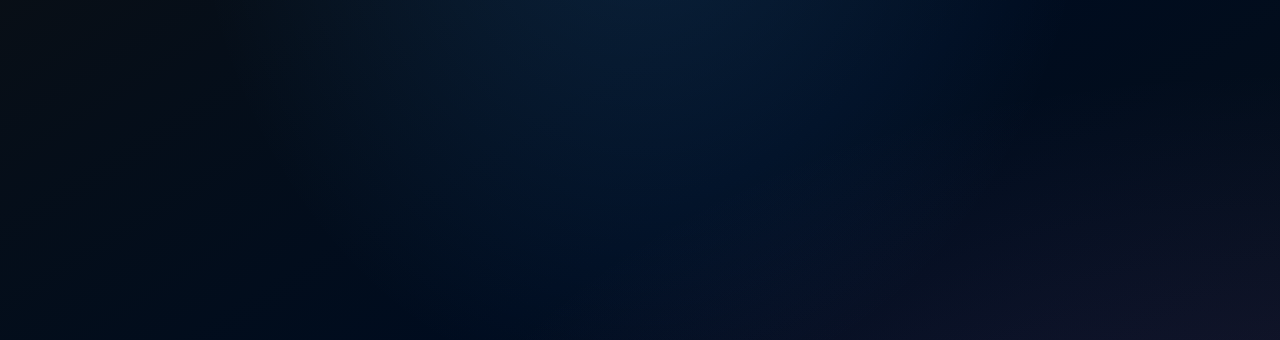
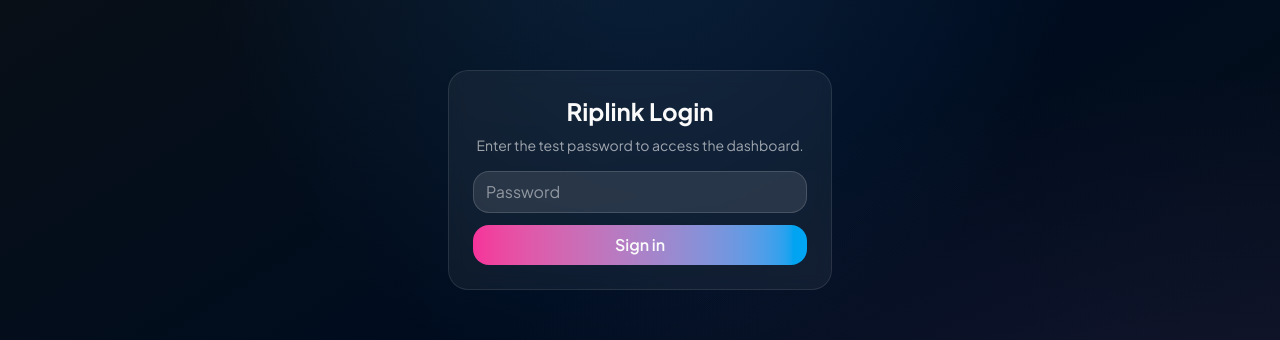
Before and after one commit to RiplinkDev/riplink, a Next.js app: page /login in a window 1280 px wide. Shown: the part 164-504 px from the top of the page. Built offline with nearby package versions, Linux system fonts and the light colour scheme.

Commit message:
Create LoginClient.tsx

```diff
--- /dev/null
+++ b/app/login/LoginClient.tsx
@@ -0,0 +1,59 @@
+"use client";
+
+import { useState } from "react";
+import { useSearchParams, useRouter } from "next/navigation";
+
+export default function LoginClient() {
+  const [pwd, setPwd] = useState("");
+  const [err, setErr] = useState<string | null>(null);
+  const sp = useSearchParams();
+  const router = useRouter();
+  const next = sp.get("next") || "/dashboard";
+
+  async function onSubmit(e: React.FormEvent) {
+    e.preventDefault();
+    setErr(null);
+
+    const r = await fetch("/api/auth/login", {
+      method: "POST",
+      headers: { "content-type": "application/json" },
+      body: JSON.stringify({ password: pwd }),
+    });
+
+    if (r.ok) {
+      router.replace(next);
+      router.refresh();
+    } else {
+      const j = await r.json().catch(() => ({}));
+      setErr(j?.error || "Invalid password");
+    }
+  }
+
+  return (
+    <div className="min-h-[70vh] flex items-center justify-center">
+      <form
+        onSubmit={onSubmit}
+        className="w-full max-w-sm rounded-xl border border-white/10 bg-white/5 p-6 backdrop-blur"
+      >
+        <h1 className="text-2xl font-bold mb-2 text-center">Riplink Login</h1>
+        <p className="text-sm text-white/60 mb-4 text-center">
+          Enter the test password to access the dashboard.
+        </p>
+        <input
+          type="password"
+          value={pwd}
+          onChange={(e) => setPwd(e.target.value)}
+          placeholder="Password"
+          className="w-full rounded-lg bg-white/10 border border-white/15 px-3 py-2 outline-none mb-3"
+        />
+        {err && <p className="text-red-400 text-sm mb-2">{err}</p>}
+        <button
+          type="submit"
+          className="w-full rounded-lg bg-gradient-to-r from-pink-500 to-sky-500 py-2 font-semibold"
+        >
+          Sign in
+        </button>
+      </form>
+    </div>
+  );
+}
```
